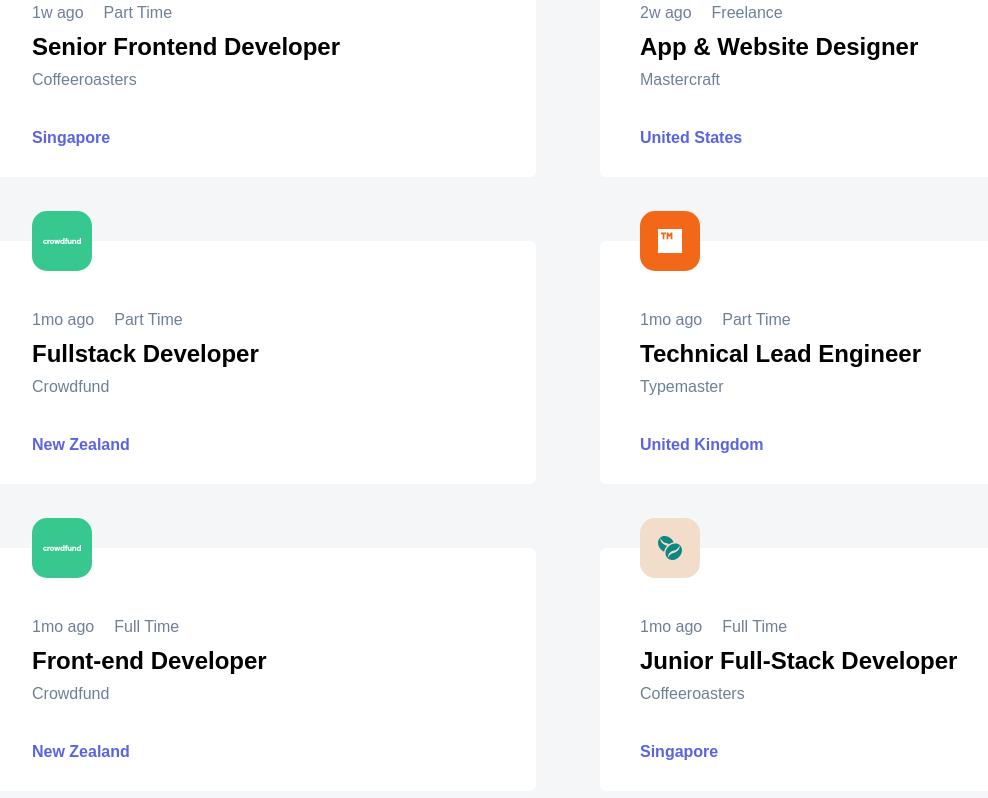
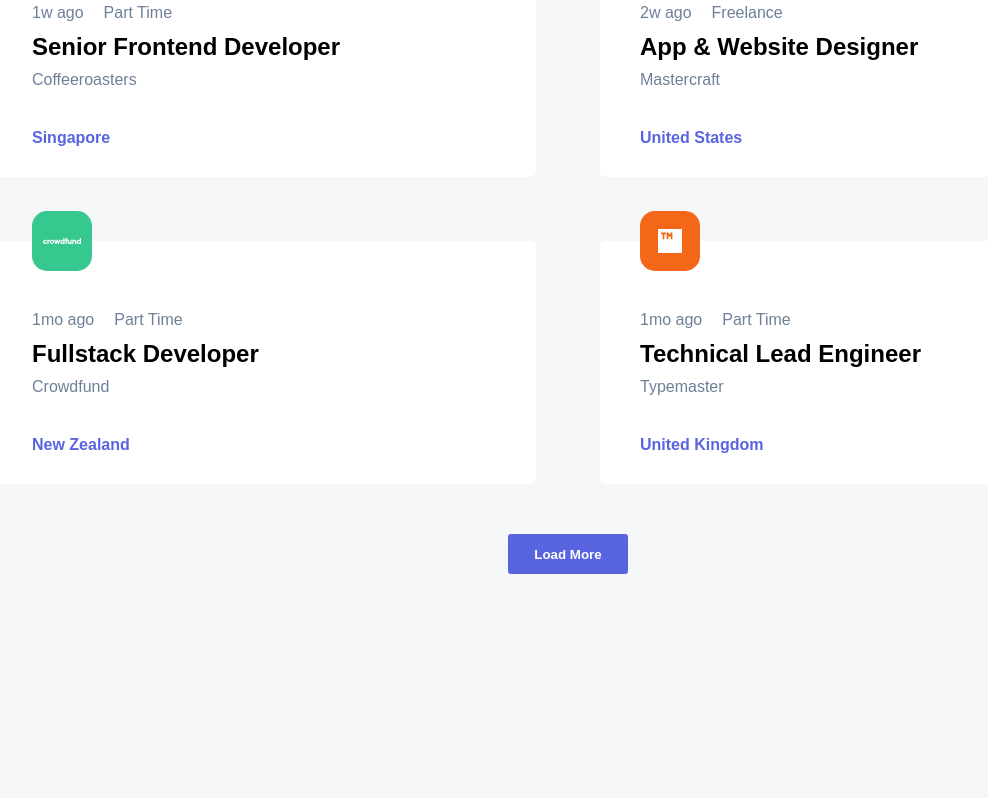
Before and after one commit to Oliver-G-R/devjobs-frontend-mentor, a React (Vite) app: page / in a window 1280 px wide. Shown: the part 1575-2373 px from the top of the page, without its empty margins (72-1060 px from the left). After the commit the page ends 2199 px from the top, so only its background shows below. Built offline with nearby package versions, Linux system fonts and the light colour scheme.

Commit message:
add: simple pagination and update button component

```diff
--- a/src/components/Button/Button.tsx
+++ b/src/components/Button/Button.tsx
@@ -3,17 +3,20 @@
 interface ButtonProps {
   bgColor: string
   colorText : string
+  text: string
+  onClick?: () => void
 }
 
-export const Button = ({ bgColor, colorText }:ButtonProps) => {
+export const Button = ({ bgColor, colorText, text, onClick  }:ButtonProps) => {
   return (
     <button
+      onClick={() => onClick && onClick()}
       style={{
         backgroundColor: bgColor,
         color: colorText
       }}
-     className='general-button'>
-      Search
+      className='general-button'>
+      {text}
     </button>
   )
 }
--- a/src/components/GridCardCompany/GridCardCompany.tsx
+++ b/src/components/GridCardCompany/GridCardCompany.tsx
@@ -1,16 +1,22 @@
 import './index.css'
 import { CardCompany } from '../CardCompany/CardCompany'
-import { useContext } from 'react';
+import { useContext, useState } from 'react';
 import { FilterContext } from '../../context/FilterContext';
+import { Button } from '../Button/Button';
 
 export const GridCardCompany = () => {
 
   const {filter: EmploymentDataFiltered} = useContext(FilterContext)
+  const itemsPerPage = 12;
+
+  const [nextEmployment, setNextEmployment] = useState(itemsPerPage);
+
   return (
     <div className='global-container'>
       <div className='gridCardCompany '>
         {
-          EmploymentDataFiltered.map(item => (
+          EmploymentDataFiltered.length > 0
+            ? EmploymentDataFiltered.slice(0, nextEmployment).map(item => (
               <CardCompany
                 key={item.id}
                 contract={item.contract}
@@ -22,7 +28,23 @@
                 logoBackground={item.logoBackground}
               />
             ))
+            : <h3>No Employment</h3>
         }
+      </div>
+
+      <div style={{
+        display: 'grid',
+        placeContent: 'center',
+        marginTop: '50px',
+        marginBottom: '50px'
+      }}>
+        {nextEmployment < EmploymentDataFiltered.length &&
+          <Button
+            colorText='#fff'
+            onClick={() => setNextEmployment(nextEmployment + itemsPerPage)}
+            bgColor='var(--violet)'
+            text='Load More'
+        />}
       </div>
     </div>
   )
--- a/src/components/SearchBar/SearchBar.tsx
+++ b/src/components/SearchBar/SearchBar.tsx
@@ -60,6 +60,7 @@
        <Button
         colorText='#fff'
         bgColor='var(--violet)'
+        text='Search'
        />
       </div>
     </form>
```
Lines whose indentation alone changed are shown as unchanged.
